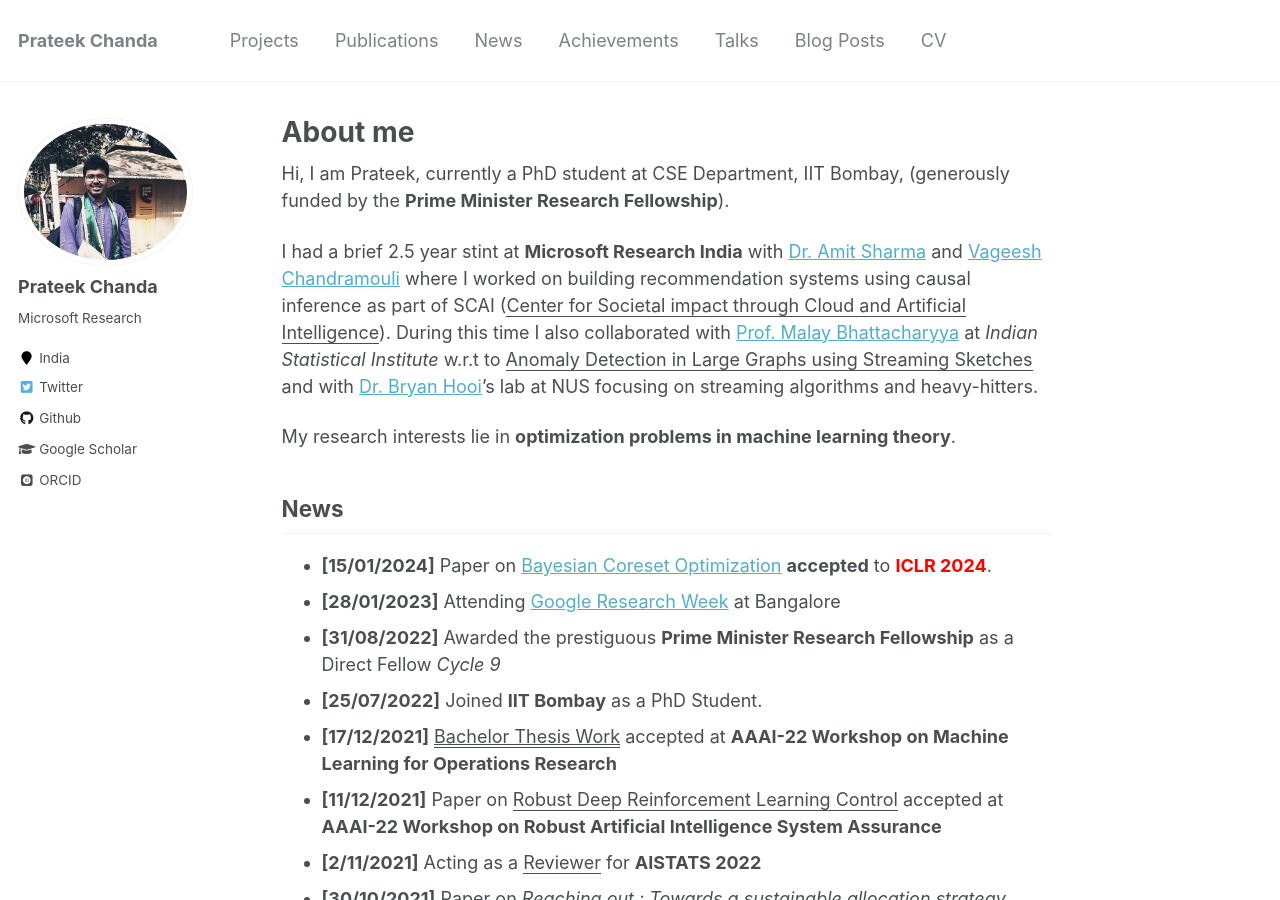
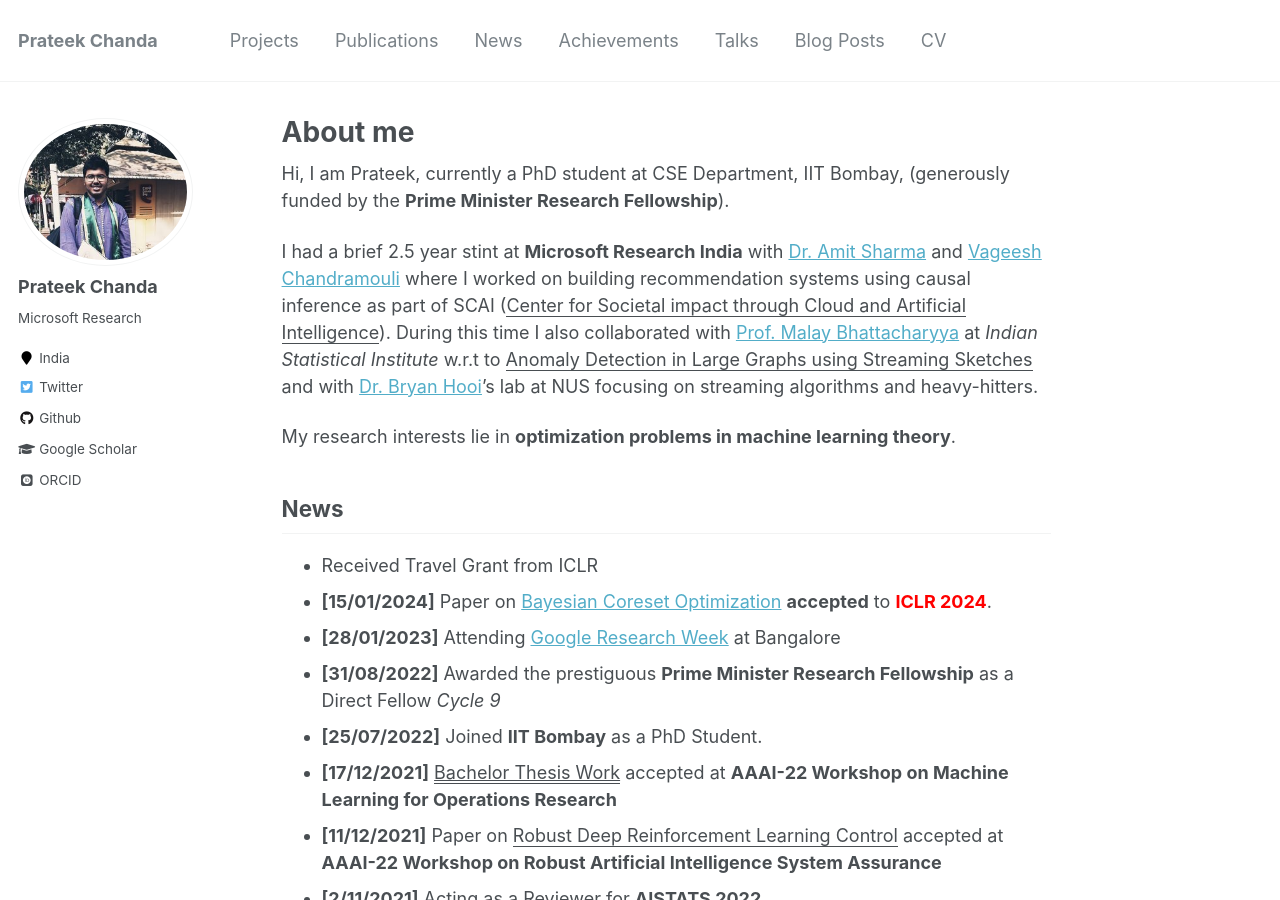
Before and after one commit to prateekiiest/prateekist.github.io, a Jekyll site: the page built from _pages/about.md, in a window 1280 px wide and 900 px high. Built offline with Jekyll 4.4.1, drawn with Linux system fonts in a browser that asks for light colours; some web fonts are replaced.

Commit message:
Update about.md

```diff
--- a/_pages/about.md
+++ b/_pages/about.md
@@ -18,6 +18,7 @@
 
 News
 ------
+- Received Travel Grant from ICLR
 - **[15/01/2024]** Paper on [Bayesian Coreset Optimization](https://openreview.net/forum?id=uz7d2N2zul) **accepted** to <span style="color:red">**ICLR 2024**</span>.
 - **[28/01/2023]** Attending [Google Research Week](https://sites.google.com/view/researchweek2023/home) at Bangalore
 - **[31/08/2022]** Awarded the prestiguous **Prime Minister Research Fellowship** as a Direct Fellow *Cycle 9*
```
